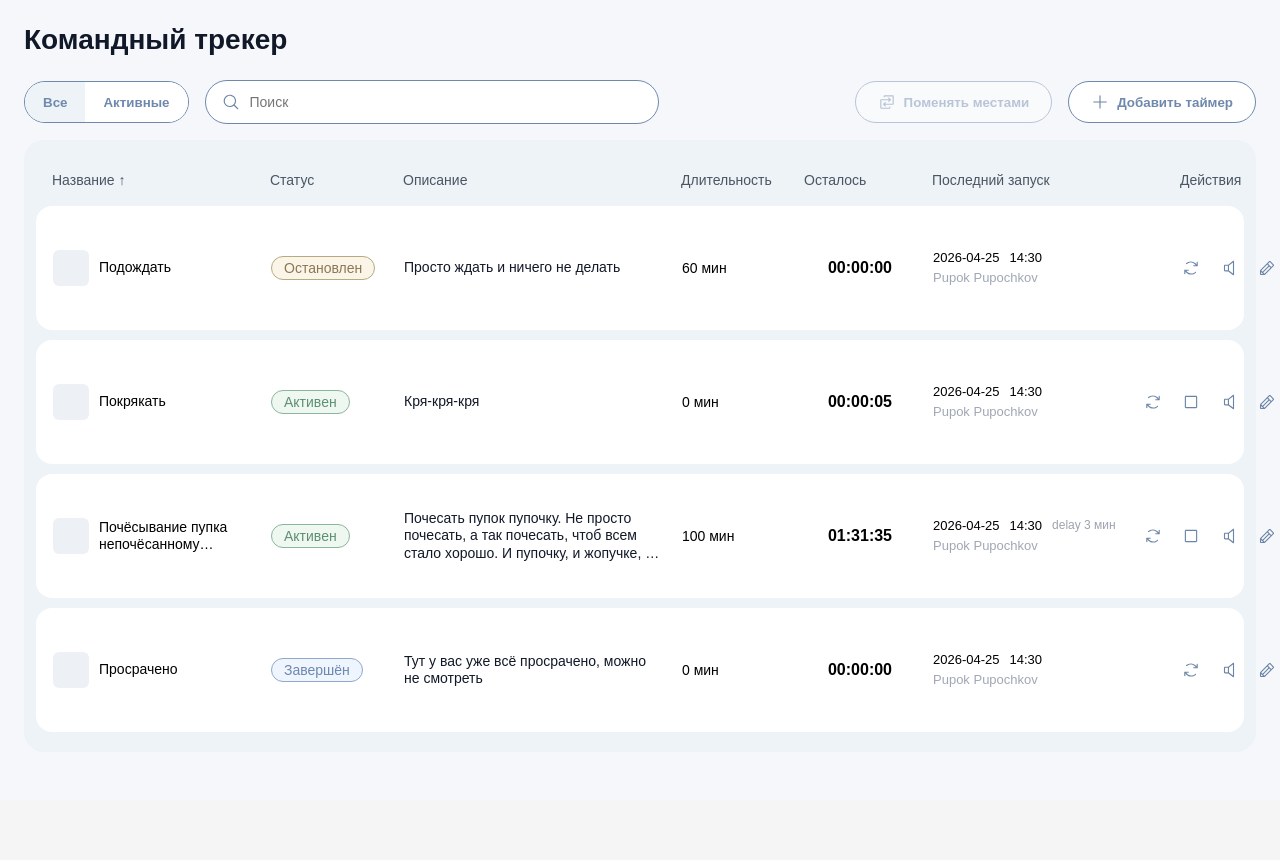
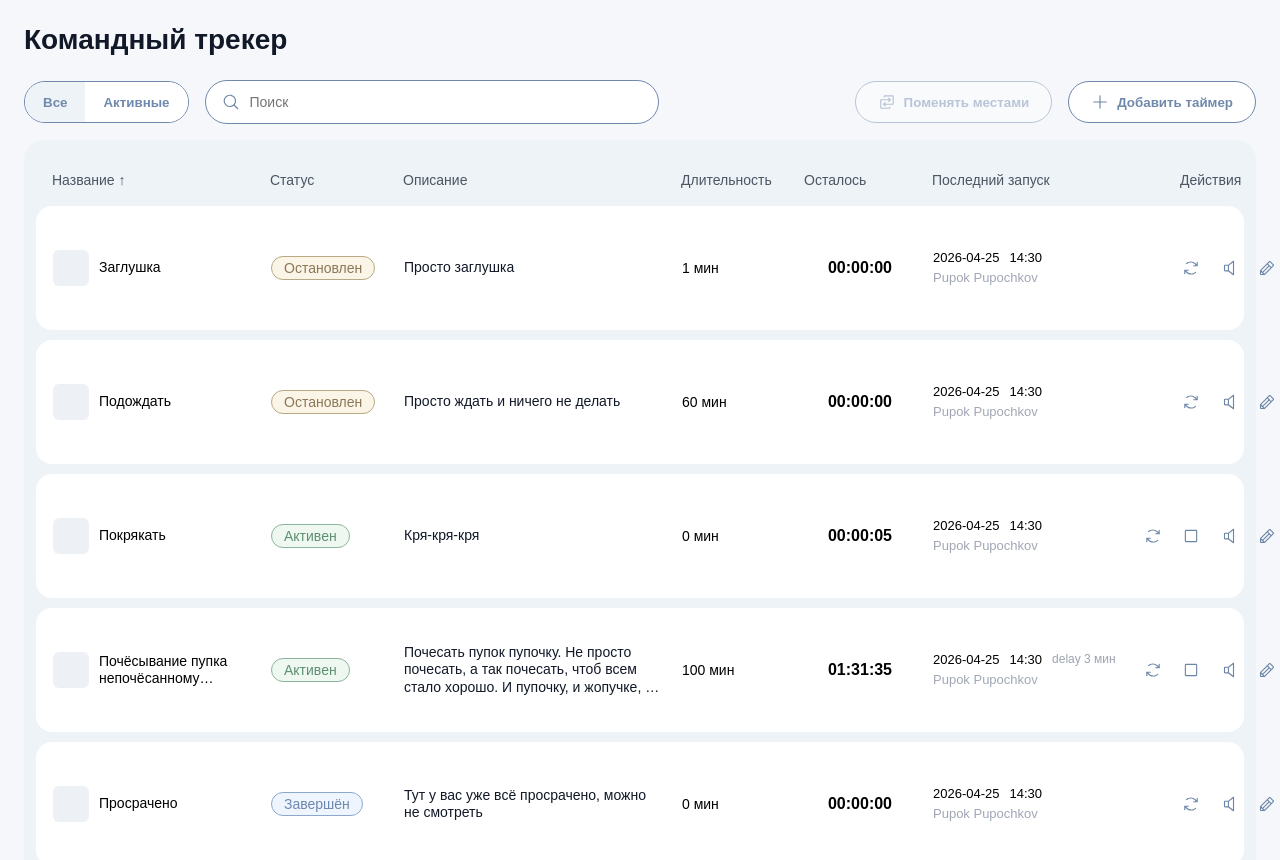
Before and after one commit to pandonyannyan/timer-app, a Vue app in the folder frontend/: page / in a window 1280 px wide. Shown: the top 860 px of the page. Before the commit the page ends 800 px from the top, so only its background shows below. Built offline with nearby package versions, Linux system fonts and the light colour scheme.

Commit message:
Remove pagination, show all timers

```diff
--- a/frontend/src/pages/TimersPage.vue
+++ b/frontend/src/pages/TimersPage.vue
@@ -56,8 +56,7 @@ function getViewStatus(timer: Timer): TimerViewStatus {
 
   if (remaining <= 0) {
     const finishedAt =
-      new Date(timer.startedAt).getTime() +
-      (timer.durationSeconds - timer.timeShiftSeconds) * 1000
+      new Date(timer.startedAt).getTime() + (timer.durationSeconds - timer.timeShiftSeconds) * 1000
 
     if (finishedAt <= pageOpenedAt) {
       return 'completed'
@@ -131,5 +130,5 @@ function changeSort(nextSortBy: SortBy) {
   color: #111827;
   font-size: 28px;
   font-weight: 700;
-}
+  }
 </style>
--- a/frontend/src/stores/timers.ts
+++ b/frontend/src/stores/timers.ts
@@ -57,6 +57,19 @@ export const useTimersStore = defineStore('timers', {
         createdAt: new Date().toISOString(),
         updatedAt: new Date().toISOString(),
       },
+      {
+        id: '5',
+        title: 'Заглушка',
+        description: 'Просто заглушка',
+        imageUrl: '',
+        durationSeconds: 60,
+        timeShiftSeconds: 0,
+        startedAt: new Date().toISOString(),
+        status: 'stopped',
+        soundEnabled: false,
+        createdAt: new Date().toISOString(),
+        updatedAt: new Date().toISOString(),
+      },
     ] as Timer[],
   }),
 
```
